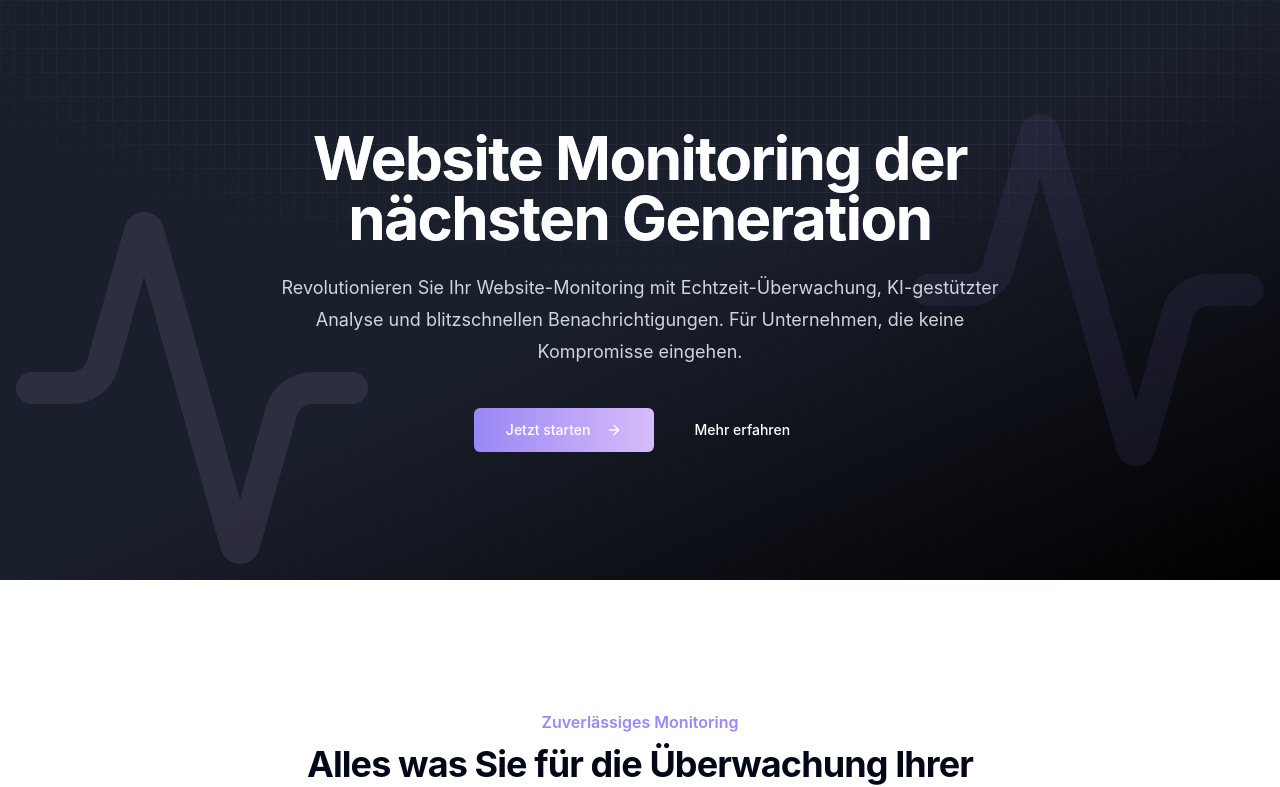
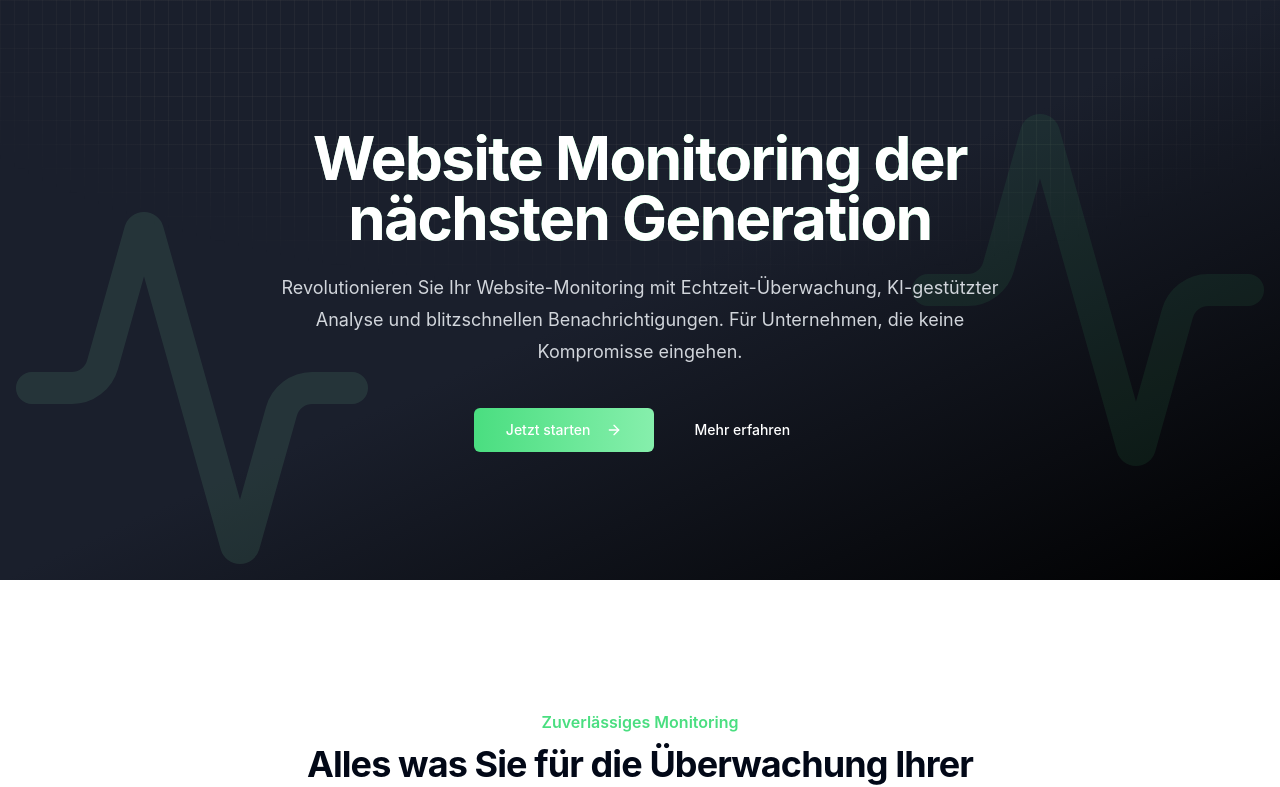
Before and after one commit to Lxchnxr/uptime-wizard-hub, a React (Vite) app: page / in a window 1280 px wide. Shown: the top 787 px of the page. Built offline with nearby package versions, Linux system fonts and the light colour scheme.

Commit message:
Update accent color to green
Changed the accent color from purple to green throughout the application to enhance the visual theme.
[skip gpt_engineer]

```diff
--- a/tailwind.config.ts
+++ b/tailwind.config.ts
@@ -25,7 +25,7 @@ export default {
         background: "hsl(var(--background))",
         foreground: "hsl(var(--foreground))",
         primary: {
-          DEFAULT: "#9b87f5",
+          DEFAULT: "#4ade80",
           foreground: "#ffffff",
         },
         secondary: {
@@ -41,7 +41,7 @@ export default {
           foreground: "hsl(var(--muted-foreground))",
         },
         accent: {
-          DEFAULT: "#D6BCFA",
+          DEFAULT: "#86efac",
           foreground: "#1A1F2C",
         },
         popover: {
```
